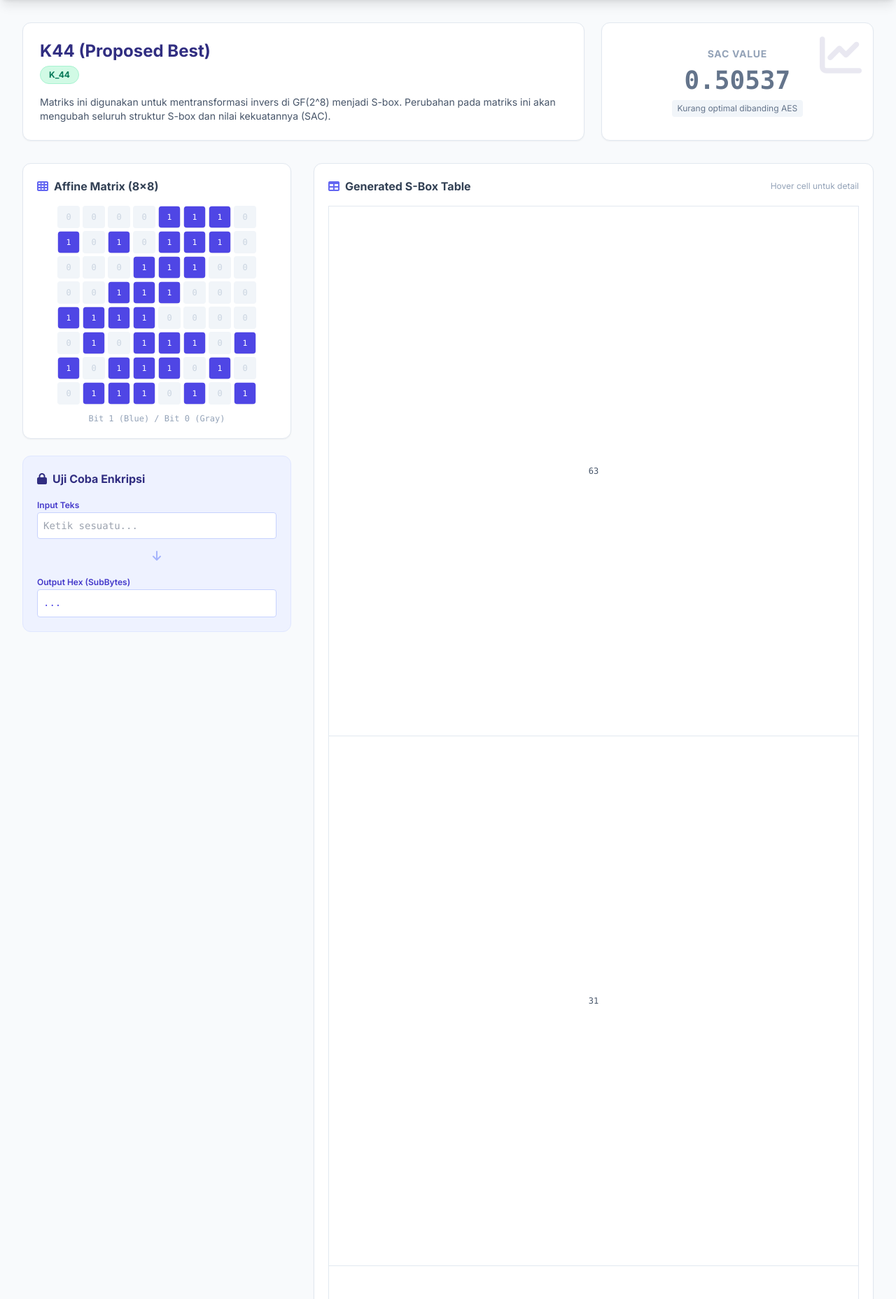
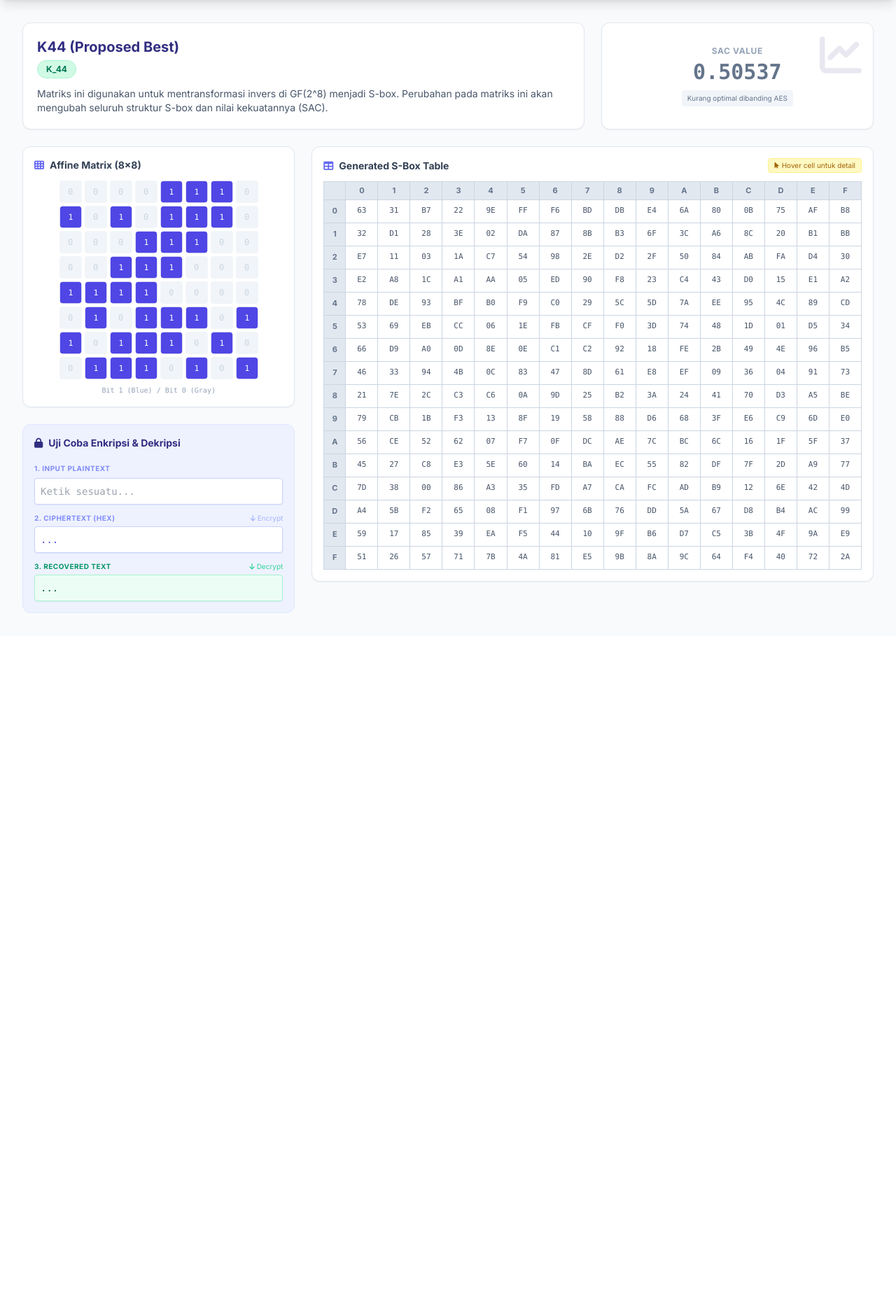
Before and after one commit to Arifester/Cryptography-Course-Project, a Flask app: page / in a window 1280 px wide. Shown: the part 64-1920 px from the top of the page at 70% size. After the commit the page ends 940 px from the top, so only its background shows below. Run offline with Flask 3, Linux system fonts and the light colour scheme; some libraries are stand-ins or nearby versions.

Commit message:
feat: improve index.html with Tailwind config and tooltip functionality

```diff
--- a/templates/index.html
+++ b/templates/index.html
@@ -4,16 +4,42 @@
     <meta charset="UTF-8">
     <meta name="viewport" content="width=device-width, initial-scale=1.0">
     <title>Analisis S-Box AES (Replikasi Paper)</title>
-    <!-- Tailwind CSS via CDN -->
+
+    <!-- 1. Tailwind CSS via CDN -->
     <script src="https://cdn.tailwindcss.com"></script>
-    <!-- Font Awesome untuk Ikon -->
+
+    <!-- 2. KONFIGURASI TAMBAHAN (GRID 17) -->
+    <script>
+        tailwind.config = {
+            theme: {
+                extend: {
+                    gridTemplateColumns: {
+                        '17': '30px repeat(16, minmax(0, 1fr))',
+                    }
+                }
+            }
+        }
+    </script>
+
     <link href="https://cdnjs.cloudflare.com/ajax/libs/font-awesome/6.0.0/css/all.min.css" rel="stylesheet">
-    <!-- Google Fonts -->
     <link href="https://fonts.googleapis.com/css2?family=Inter:wght@300;400;600;700&family=Fira+Code:wght@400;500&display=swap" rel="stylesheet">
-    <!-- Custom CSS -->
     <link rel="stylesheet" href="{{ url_for('static', filename='style.css') }}">
+
+    <style>
+        #floatingTooltip {
+            pointer-events: none;
+            transition: opacity 0.05s ease;
+            white-space: nowrap; /* Mencegah teks turun baris */
+        }
+    </style>
 </head>
+
 <body class="bg-slate-50 font-inter text-slate-800" data-candidates='{{ candidates | tojson | safe }}'>
+
+    <!-- TOOLTIP ELEMENT -->
+    <div id="floatingTooltip" class="fixed hidden z-[9999] bg-slate-900/95 backdrop-blur-sm text-white px-3 py-2 rounded shadow-2xl text-xs font-mono border border-slate-600 opacity-0 transform -translate-x-1/2 -translate-y-[120%]">
+        <!-- Content JS -->
+    </div>
 
     <!-- Navbar -->
     <nav class="bg-indigo-900 text-white shadow-lg sticky top-0 z-50">
@@ -26,11 +52,10 @@
                         <p class="text-[10px] text-indigo-300">Replikasi Paper Alamsyah et al.</p>
                     </div>
                 </div>
-                <!-- Selector Dropdown -->
                 <div class="flex items-center gap-2">
                     <label class="text-xs text-indigo-200 hidden sm:block">Pilih Matriks Affine:</label>
-                    <select id="matrixSelector" class="bg-indigo-800 text-white text-sm border border-indigo-600 rounded px-3 py-1.5 focus:outline-none focus:ring-2 focus:ring-yellow-400">
-                        <!-- Options akan diisi oleh JavaScript -->
+                    <select id="matrixSelector" class="bg-indigo-800 text-white text-sm border border-indigo-600 rounded px-3 py-1.5 focus:outline-none focus:ring-2 focus:ring-yellow-400 cursor-pointer">
+                        <!-- Options diisi JS -->
                     </select>
                 </div>
             </div>
@@ -41,83 +66,91 @@
     <main class="max-w-7xl mx-auto px-4 sm:px-6 lg:px-8 py-8">
 
         <!-- Info Card -->
-        <div class="grid md:grid-cols-3 gap-6 mb-8">
-            <!-- Kartu Info Matriks -->
-            <div class="bg-white p-6 rounded-xl shadow-sm border border-slate-200 col-span-2">
-                <h2 id="matrixName" class="text-2xl font-bold text-indigo-900 mb-1">AES Standard</h2>
-                <span id="matrixType" class="inline-block px-2 py-1 text-xs font-semibold rounded bg-slate-100 text-slate-500">Standard Reference</span>
-                <p class="mt-4 text-slate-600 text-sm">
+        <div class="grid md:grid-cols-3 gap-6 mb-6">
+            <div class="bg-white p-5 rounded-xl shadow-sm border border-slate-200 col-span-2">
+                <h2 id="matrixName" class="text-xl font-bold text-indigo-900 mb-1">AES Standard</h2>
+                <span id="matrixType" class="inline-block px-2 py-0.5 text-[10px] font-semibold rounded bg-slate-100 text-slate-500">Standard Reference</span>
+                <p class="mt-3 text-slate-600 text-xs sm:text-sm">
                     Matriks ini digunakan untuk mentransformasi invers di GF(2^8) menjadi S-box.
                     Perubahan pada matriks ini akan mengubah seluruh struktur S-box dan nilai kekuatannya (SAC).
                 </p>
             </div>
 
-            <!-- Kartu Metrik SAC -->
-            <div class="bg-white p-6 rounded-xl shadow-sm border border-slate-200 flex flex-col justify-center items-center text-center relative overflow-hidden">
+            <div class="bg-white p-5 rounded-xl shadow-sm border border-slate-200 flex flex-col justify-center items-center text-center relative overflow-hidden">
                 <div class="absolute top-0 right-0 p-4 opacity-10">
                     <i class="fas fa-chart-line text-6xl text-indigo-900"></i>
                 </div>
-                <h3 class="text-sm font-bold text-slate-400 uppercase tracking-wider mb-2">SAC Value</h3>
-                <div id="sacValue" class="text-4xl font-mono font-bold text-slate-800">0.50488</div>
-                <div id="sacVerdict" class="mt-2 text-xs font-medium px-2 py-1 rounded bg-slate-100 text-slate-500">
+                <h3 class="text-xs font-bold text-slate-400 uppercase tracking-wider mb-1">SAC Value</h3>
+                <div id="sacValue" class="text-3xl font-mono font-bold text-slate-800">0.50488</div>
+                <div id="sacVerdict" class="mt-2 text-[10px] font-medium px-2 py-1 rounded bg-slate-100 text-slate-500">
                     Target: 0.5
                 </div>
             </div>
         </div>
 
-        <div class="grid lg:grid-cols-12 gap-8">
+        <div class="grid lg:grid-cols-12 gap-6">
 
-            <!-- Kolom Kiri: Visualisasi Matriks (4 Kolom) -->
+            <!-- Kolom Kiri: Matriks & Enkripsi -->
             <div class="lg:col-span-4 space-y-6">
-                <div class="bg-white p-5 rounded-xl shadow-sm border border-slate-200">
-                    <h3 class="font-bold text-slate-700 mb-4 flex items-center gap-2">
+                <!-- Visualisasi Matriks Affine -->
+                <div class="bg-white p-4 rounded-xl shadow-sm border border-slate-200">
+                    <h3 class="font-bold text-sm text-slate-700 mb-3 flex items-center gap-2">
                         <i class="fas fa-th text-indigo-500"></i> Affine Matrix (8x8)
                     </h3>
                     <div id="matrixGrid" class="grid grid-cols-8 gap-1 w-fit mx-auto">
                         <!-- Grid generated by JS -->
                     </div>
-                    <p class="text-xs text-center text-slate-400 mt-3 font-mono">Bit 1 (Blue) / Bit 0 (Gray)</p>
+                    <p class="text-[10px] text-center text-slate-400 mt-2 font-mono">Bit 1 (Blue) / Bit 0 (Gray)</p>
                 </div>
 
-                <!-- Encryption Playground -->
-                <div class="bg-indigo-50 p-5 rounded-xl border border-indigo-100">
-                    <h3 class="font-bold text-indigo-900 mb-3 flex items-center gap-2">
-                        <i class="fas fa-lock"></i> Uji Coba Enkripsi
+                <!-- Panel Enkripsi & Dekripsi -->
+                <div class="bg-indigo-50 p-4 rounded-xl border border-indigo-100">
+                    <h3 class="font-bold text-sm text-indigo-900 mb-3 flex items-center gap-2">
+                        <i class="fas fa-lock"></i> Uji Coba Enkripsi & Dekripsi
                     </h3>
                     <div class="space-y-3">
+                        <!-- Input -->
                         <div>
-                            <label class="text-xs font-semibold text-indigo-700">Input Teks</label>
-                            <input type="text" id="inputPlain" placeholder="Ketik sesuatu..." class="w-full p-2 text-sm border border-indigo-200 rounded focus:outline-none focus:border-indigo-500 font-mono">
+                            <label class="text-[10px] uppercase font-bold text-indigo-400 tracking-wider">1. Input Plaintext</label>
+                            <input type="text" id="inputPlain" placeholder="Ketik sesuatu..." class="w-full p-2 text-sm border border-indigo-200 rounded focus:outline-none focus:border-indigo-500 font-mono shadow-sm mt-1">
                         </div>
-                        <div class="text-center">
-                            <i class="fas fa-arrow-down text-indigo-300"></i>
+
+                        <!-- Ciphertext -->
+                        <div>
+                            <div class="flex justify-between items-end mb-1">
+                                <label class="text-[10px] uppercase font-bold text-indigo-400 tracking-wider">2. Ciphertext (Hex)</label>
+                                <span class="text-[10px] text-indigo-300"><i class="fas fa-arrow-down"></i> Encrypt</span>
                             </div>
+                            <div id="outputCipher" class="w-full p-2 text-sm bg-white border border-indigo-200 rounded font-mono text-indigo-600 break-all min-h-[36px] shadow-sm">...</div>
+                        </div>
+
+                        <!-- Decrypted -->
                         <div>
-                            <label class="text-xs font-semibold text-indigo-700">Output Hex (SubBytes)</label>
-                            <div id="outputCipher" class="w-full p-2 text-sm bg-white border border-indigo-200 rounded font-mono text-indigo-600 break-all min-h-[40px]">
-                                ...
+                            <div class="flex justify-between items-end mb-1">
+                                <label class="text-[10px] uppercase font-bold text-emerald-600 tracking-wider">3. Recovered Text</label>
+                                <span class="text-[10px] text-emerald-400"><i class="fas fa-arrow-down"></i> Decrypt</span>
                             </div>
+                            <div id="outputDecrypted" class="w-full p-2 text-sm bg-emerald-50 border border-emerald-200 rounded font-mono text-emerald-800 break-all min-h-[36px] shadow-sm">...</div>
                         </div>
                     </div>
                 </div>
             </div>
 
-            <!-- Kolom Kanan: Visualisasi S-Box (8 Kolom) -->
+            <!-- Kolom Kanan: S-Box Table -->
             <div class="lg:col-span-8">
-                <div class="bg-white p-5 rounded-xl shadow-sm border border-slate-200">
-                    <div class="flex justify-between items-center mb-4">
-                        <h3 class="font-bold text-slate-700 flex items-center gap-2">
+                <div class="bg-white p-4 rounded-xl shadow-sm border border-slate-200">
+                    <div class="flex justify-between items-center mb-3">
+                        <h3 class="font-bold text-sm text-slate-700 flex items-center gap-2">
                             <i class="fas fa-table text-indigo-500"></i> Generated S-Box Table
                         </h3>
-                        <div class="text-xs text-slate-400">Hover cell untuk detail</div>
+                        <div class="text-[10px] bg-yellow-100 text-yellow-700 px-2 py-0.5 rounded border border-yellow-200">
+                            <i class="fas fa-mouse-pointer mr-1"></i>Hover cell untuk detail
+                        </div>
                     </div>
 
-                    <div id="sboxGrid" class="grid grid-cols-16 gap-[1px] bg-slate-200 border border-slate-200">
+                    <!-- SBOX GRID COMPACT -->
+                    <div id="sboxGrid" class="grid grid-cols-17 gap-[1px] bg-slate-300 border border-slate-300 text-[10px] sm:text-[11px]">
                         <!-- Sbox Grid generated by JS -->
-                    </div>
-
-                    <div id="hoverInfo" class="mt-4 h-6 text-sm font-mono text-center text-slate-600 font-medium">
-                        Arahkan kursor ke tabel...
                     </div>
                 </div>
             </div>
@@ -125,15 +158,13 @@
         </div>
     </main>
 
-    <!-- Data Passing from Flask to JS (read from body data attribute to avoid Jinja delimiters inside JS) -->
+    <!-- Data -->
     <script>
-        // Mengambil data JSON yang dikirim dari Flask (app.py) dari atribut data pada body
         const candidatesData = JSON.parse(document.body.getAttribute('data-candidates') || '[]');
     </script>
 
-    <!-- Main Logic Script -->
+    <!-- Main Logic -->
     <script>
-        // DOM Elements
         const selector = document.getElementById('matrixSelector');
         const elName = document.getElementById('matrixName');
         const elType = document.getElementById('matrixType');
@@ -141,44 +172,40 @@
         const elVerdict = document.getElementById('sacVerdict');
         const elMatrixGrid = document.getElementById('matrixGrid');
         const elSboxGrid = document.getElementById('sboxGrid');
+
         const elInputPlain = document.getElementById('inputPlain');
         const elOutputCipher = document.getElementById('outputCipher');
-        const elHoverInfo = document.getElementById('hoverInfo');
+        const elOutputDecrypted = document.getElementById('outputDecrypted');
 
-        // State Global
-        let currentCandidate = candidatesData[0]; // Default AES
+        const tooltip = document.getElementById('floatingTooltip');
 
-        // 1. Inisialisasi Dropdown
+        let currentCandidate = candidatesData[0];
+        let inverseSBox = [];
+
+        function generateInverseSBox(sbox) {
+            const inv = new Array(256);
+            for(let i=0; i<256; i++) inv[sbox[i]] = i;
+            return inv;
+        }
+
         function initDropdown() {
-            // Group 1: References
-            const groupRef = document.createElement('optgroup');
-            groupRef.label = "Referensi Utama";
-
-            // Group 2: Generated
-            const groupGen = document.createElement('optgroup');
-            groupGen.label = "Hasil Eksplorasi (Random)";
+            const groupRef = document.createElement('optgroup'); groupRef.label = "Referensi Utama";
+            const groupGen = document.createElement('optgroup'); groupGen.label = "Hasil Eksplorasi (Random)";
 
             candidatesData.forEach((item, index) => {
                 const opt = document.createElement('option');
-                opt.value = index; // Kita pakai index array sebagai value
+                opt.value = index;
                 opt.textContent = item.name;
-
-                if (item.type === 'standard' || item.type === 'proposed') {
-                    groupRef.appendChild(opt);
-                } else {
-                    groupGen.appendChild(opt);
-                }
+                if (item.type === 'standard' || item.type === 'proposed') groupRef.appendChild(opt);
+                else groupGen.appendChild(opt);
             });
-
             selector.appendChild(groupRef);
             selector.appendChild(groupGen);
 
-            // Set default K44 jika ada (biasanya index 1)
             const k44Index = candidatesData.findIndex(c => c.id === 'K_44');
             if(k44Index !== -1) selector.value = k44Index;
         }
 
-        // 2. Fungsi Render Matriks 8x8
         function renderMatrix(matrix) {
             elMatrixGrid.innerHTML = '';
             matrix.forEach(row => {
@@ -191,98 +218,126 @@
             });
         }
 
-        // 3. Fungsi Render S-Box Table
         function renderSbox(sbox) {
             elSboxGrid.innerHTML = '';
-            sbox.forEach((val, idx) => {
+
+            // 1. Header Row (0-F)
+            const emptyCorner = document.createElement('div');
+            emptyCorner.className = "bg-slate-200";
+            elSboxGrid.appendChild(emptyCorner);
+
+            for(let i=0; i<16; i++) {
+                const head = document.createElement('div');
+                head.className = "bg-slate-200 text-slate-500 font-bold flex items-center justify-center py-1";
+                head.textContent = i.toString(16).toUpperCase();
+                elSboxGrid.appendChild(head);
+            }
+
+            // 2. Data Rows
+            for(let row=0; row<16; row++) {
+                // Header Baris (0-F)
+                const rowHead = document.createElement('div');
+                rowHead.className = "bg-slate-200 text-slate-500 font-bold flex items-center justify-center";
+                rowHead.textContent = row.toString(16).toUpperCase();
+                elSboxGrid.appendChild(rowHead);
+
+                // 16 Data Cells
+                for(let col=0; col<16; col++) {
+                    const idx = (row * 16) + col;
+                    const val = sbox[idx];
                     const hexVal = val.toString(16).toUpperCase().padStart(2, '0');
                     const hexIdx = idx.toString(16).toUpperCase().padStart(2, '0');
 
                     const div = document.createElement('div');
-                div.className = "aspect-square flex items-center justify-center text-[10px] sm:text-xs font-mono bg-white text-slate-600 hover:bg-yellow-300 hover:text-yellow-900 hover:scale-125 hover:z-10 hover:shadow-lg transition-transform cursor-default";
+                    // FIX TABLE SIZE: Mengganti aspect-square dengan h-8 (tinggi fix kecil)
+                    div.className = "h-7 sm:h-8 flex items-center justify-center font-mono bg-white text-slate-600 hover:bg-yellow-300 hover:text-yellow-900 cursor-crosshair transition-colors";
                     div.textContent = hexVal;
 
-                // Event Hover
+                    // TOOLTIP FIX: Gunakan clientX/clientY (Viewport) bukan pageX/pageY (Document)
                     div.addEventListener('mouseenter', () => {
-                    elHoverInfo.innerHTML = `Input: <span class="font-bold text-indigo-600">0x${hexIdx} (${idx})</span> &rarr; Output: <span class="font-bold text-indigo-600">0x${hexVal} (${val})</span>`;
+                        tooltip.innerHTML = `<span class="text-slate-400">Idx:</span> <span class="text-yellow-400 font-bold">0x${hexIdx}</span> <span class="text-slate-500 mx-1">→</span> <span class="text-slate-400">Val:</span> <span class="text-green-400 font-bold">0x${hexVal}</span>`;
+                        tooltip.classList.remove('hidden');
+                        requestAnimationFrame(() => tooltip.classList.remove('opacity-0'));
+                    });
+
+                    div.addEventListener('mouseleave', () => {
+                        tooltip.classList.add('opacity-0');
+                        tooltip.classList.add('hidden');
+                    });
+
+                    div.addEventListener('mousemove', (e) => {
+                        // Posisi tooltip mengikuti viewport (client) karena tooltip fixed
+                        tooltip.style.left = `${e.clientX}px`;
+                        tooltip.style.top = `${e.clientY - 10}px`;
                     });
 
                     elSboxGrid.appendChild(div);
-            });
+                }
+            }
         }
 
-        // 4. Fungsi Update UI Utama
         function updateUI(index) {
             currentCandidate = candidatesData[index];
+            inverseSBox = generateInverseSBox(currentCandidate.sbox);
 
-            // Update Info Header
             elName.textContent = currentCandidate.name;
 
-            // Update Type Badge
             let badgeClass = "bg-slate-100 text-slate-500";
             if(currentCandidate.type === 'proposed') badgeClass = "bg-emerald-100 text-emerald-700 border border-emerald-200";
             if(currentCandidate.type === 'generated') badgeClass = "bg-blue-50 text-blue-600";
 
             elType.className = `inline-block px-3 py-1 text-xs font-bold rounded-full ${badgeClass}`;
             elType.textContent = currentCandidate.id;
-
-            // Update Metrics (SAC)
             elSac.textContent = currentCandidate.sac.toFixed(5);
 
-            // Logic Verdict
             const diff = Math.abs(0.5 - currentCandidate.sac);
-            const aesDiff = Math.abs(0.5 - 0.50488); // Hardcoded AES ref
+            const aesDiff = Math.abs(0.5 - 0.50488);
 
             if (diff < aesDiff) {
                 elVerdict.innerHTML = `<span class="text-emerald-600"><i class="fas fa-check-circle"></i> Lebih baik dari AES Standard</span>`;
-                elSac.className = "text-4xl font-mono font-bold text-emerald-600";
+                elSac.className = "text-3xl font-mono font-bold text-emerald-600";
             } else if (currentCandidate.id === 'AES_STD') {
                 elVerdict.textContent = "Standard Reference";
-                elSac.className = "text-4xl font-mono font-bold text-slate-800";
+                elSac.className = "text-3xl font-mono font-bold text-slate-800";
             } else {
                 elVerdict.innerHTML = `<span class="text-slate-500">Kurang optimal dibanding AES</span>`;
-                elSac.className = "text-4xl font-mono font-bold text-slate-500";
+                elSac.className = "text-3xl font-mono font-bold text-slate-500";
             }
 
-            // Render Grids
             renderMatrix(currentCandidate.matrix);
             renderSbox(currentCandidate.sbox);
-
-            // Trigger Re-encrypt
-            doEncryption();
+            doProcess();
         }
 
-        // 5. Fungsi Enkripsi Sederhana
-        function doEncryption() {
+        function doProcess() {
             const text = elInputPlain.value;
             if(!text) {
                 elOutputCipher.textContent = "...";
+                elOutputDecrypted.textContent = "...";
                 return;
             }
 
-            const cipherHex = text.split('').map(char => {
+            const cipherBytes = text.split('').map(char => {
                 const code = char.charCodeAt(0);
-                // SubBytes logic: ambil nilai dari S-box berdasarkan index ASCII/Unicode
-                const sub = currentCandidate.sbox[code % 256];
-                return sub.toString(16).toUpperCase().padStart(2, '0');
-            }).join(' ');
+                return currentCandidate.sbox[code % 256];
+            });
 
+            const cipherHex = cipherBytes.map(b => b.toString(16).toUpperCase().padStart(2, '0')).join(' ');
             elOutputCipher.textContent = cipherHex;
+
+            const decryptedChars = cipherBytes.map(byteVal => {
+                const originalCode = inverseSBox[byteVal];
+                return String.fromCharCode(originalCode);
+            });
+
+            elOutputDecrypted.textContent = decryptedChars.join('');
         }
 
-        // --- Event Listeners ---
+        selector.addEventListener('change', (e) => updateUI(e.target.value));
+        elInputPlain.addEventListener('input', doProcess);
 
-        // Saat Dropdown berubah
-        selector.addEventListener('change', (e) => {
-            updateUI(e.target.value);
-        });
-
-        // Saat Input Teks berubah
-        elInputPlain.addEventListener('input', doEncryption);
-
-        // Init
         initDropdown();
-        updateUI(selector.value); // Load initial selection
+        updateUI(selector.value);
 
     </script>
 </body>
```
Lines whose indentation alone changed are shown as unchanged.
